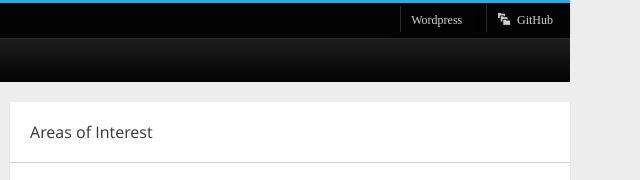
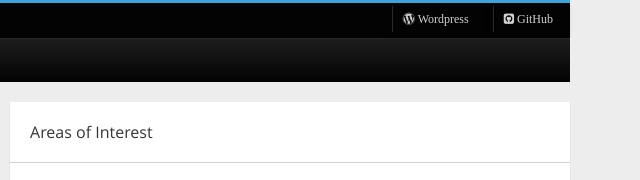
Before and after one commit to amolkahat/amolkahat.github.io, a plain HTML site: page index.html in a window 1280 px wide. Shown: the top 180 px of the page, 640-1280 px from the left. Drawn offline with Linux system fonts and the light colour scheme; files whose address does not match are found by name.

Commit message:
Added Wordpress and GitHub Font Awesome icon.
Signed-off-by: Amol Kahat <akahat@redhat.com>

```diff
--- a/index.html
+++ b/index.html
@@ -9,7 +9,7 @@
     <script src='js/jquery.min.js' type='text/javascript'></script>
     <script src='js/bootstrap.min.js' type='text/javascript'></script>
     <script src='js/patternfly.min.js' type='text/javascript'></script>
-    <title>Document</title>
+    <title>Amol Kahat</title>
 </head>
 <body style="background-color:#ededed">
     <div class='container'>
@@ -28,10 +28,10 @@
             <div class='collapse navbar-collapse navbar-collapse-1'>
                 <ul class='nav navbar-nav navbar-utility'>
                     <li class="btn">
-                        <a class='fa pficon-integration' href="https://akahat.wordpress.com"> Wordpress</a>
+                        <a class='fa fa-wordpress' href="https://akahat.wordpress.com"> Wordpress</a>
                     </li>
                     <li class="btn">
-                        <a class='fa pficon-repository' href='https://github.com/amolkahat'> GitHub</a>
+                        <a class='fa fa-github-square' href='https://github.com/amolkahat'> GitHub</a>
                     </li>
                 </ul>
             </div>
@@ -83,7 +83,7 @@
                         <div class='card-pf-body'>
                             <ul>
                                 <li>Security</li>
-                                <li>Blockchain</li>
+                                <li> Blockchain </li>
                                 <li>Machine Learning</li>
                                 <li>Development</li>
                             </ul>
```
